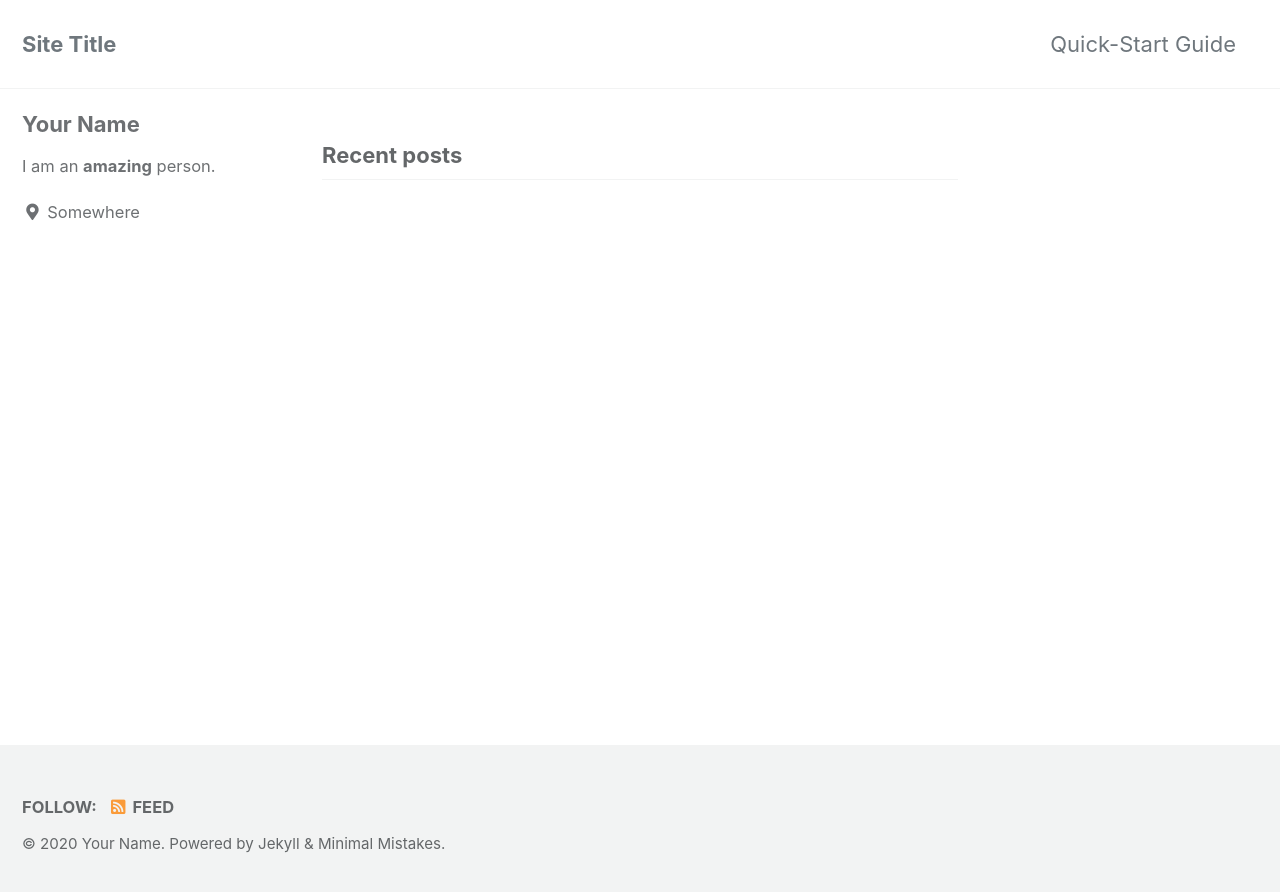
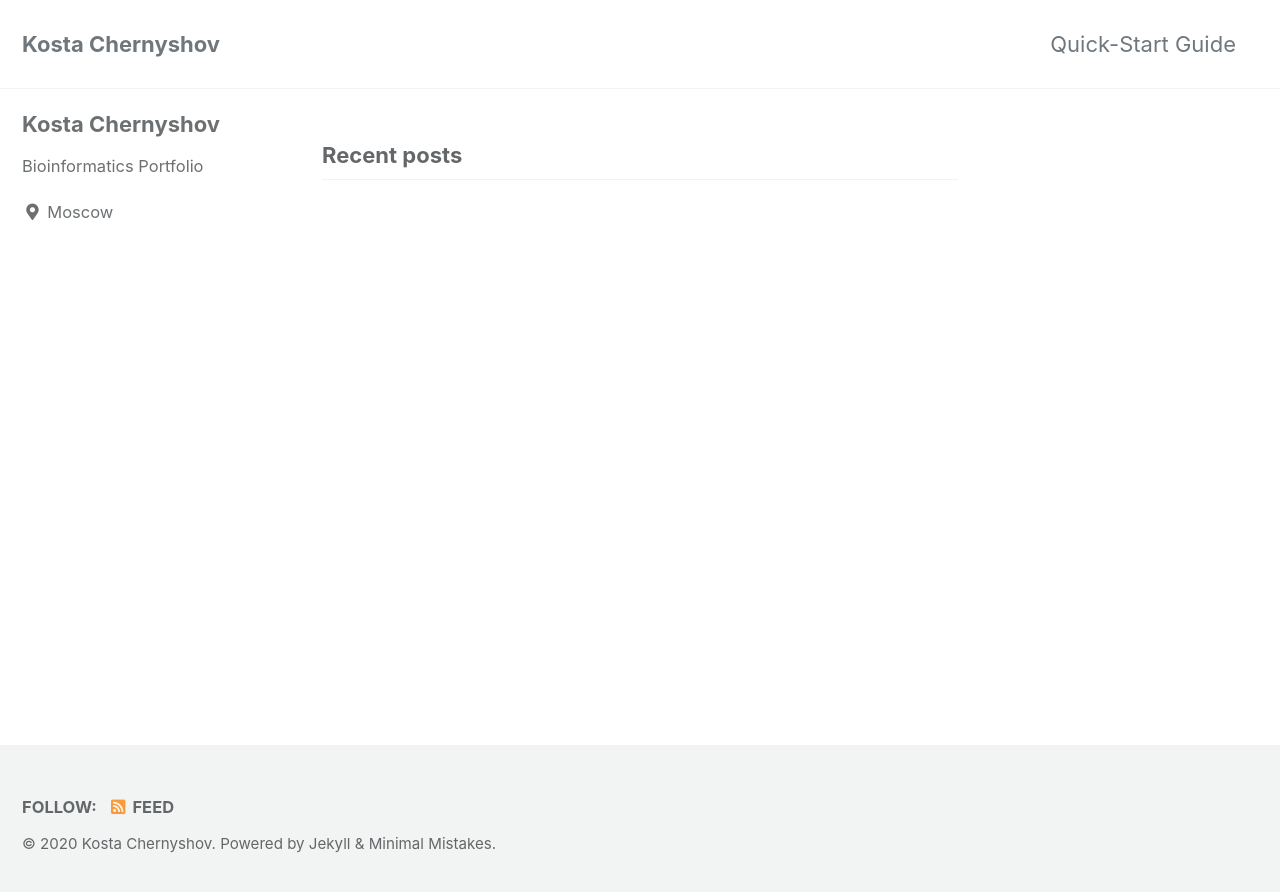
Before and after one commit to kosta-blackshow/kosta-blackshow.github.io, a Jekyll site: the page built from index.html, in a window 1280 px wide. Shown: the top 892 px of the page. Built offline with Jekyll 4.4.1, drawn with Linux system fonts in a browser that asks for light colours; cached includes are drawn as plain includes; the list of posts is cut into pages by our own code.

Commit message:
new changes

```diff
--- a/_config.yml
+++ b/_config.yml
@@ -16,11 +16,11 @@ minimal_mistakes_skin    : "default" # "air", "aqua", "contrast", "dark", "dirt"
 
 # Site Settings
 locale                   : "en-US"
-title                    : "Site Title"
+title                    : "Kosta Chernyshov"
 title_separator          : "-"
 subtitle                 : # site tagline that appears below site title in masthead
-name                     : "Your Name"
-description              : "An amazing website."
+name                     : "Kosta Chernyshov"
+description              : "Bioinformatics Portfolio"
 url                      : # the base hostname & protocol for your site e.g. "https://mmistakes.github.io"
 baseurl                  : # the subpath of your site, e.g. "/blog"
 repository               : # GitHub username/repo-name e.g. "mmistakes/minimal-mistakes"
@@ -93,10 +93,10 @@ analytics:
 
 # Site Author
 author:
-  name             : "Your Name"
+  name             : "Kosta Chernyshov"
   avatar           : # path of avatar image, e.g. "/assets/images/bio-photo.jpg"
-  bio              : "I am an **amazing** person."
-  location         : "Somewhere"
+  bio              : "Bioinformatics Portfolio"
+  location         : "Moscow"
   email            :
   links:
     - label: "Email"
@@ -113,7 +113,7 @@ author:
       # url: "https://facebook.com/"
     - label: "GitHub"
       icon: "fab fa-fw fa-github"
-      # url: "https://github.com/"
+      # url: "https://github.com/kosta-blackshow"
     - label: "Instagram"
       icon: "fab fa-fw fa-instagram"
       # url: "https://instagram.com/"
@@ -279,3 +279,11 @@ defaults:
       comments: # true
       share: true
       related: true
+
+  # _pages
+  - scope:
+      path: ""
+      type: pages
+    values:
+      layout: single
+      author_profile: true
```
